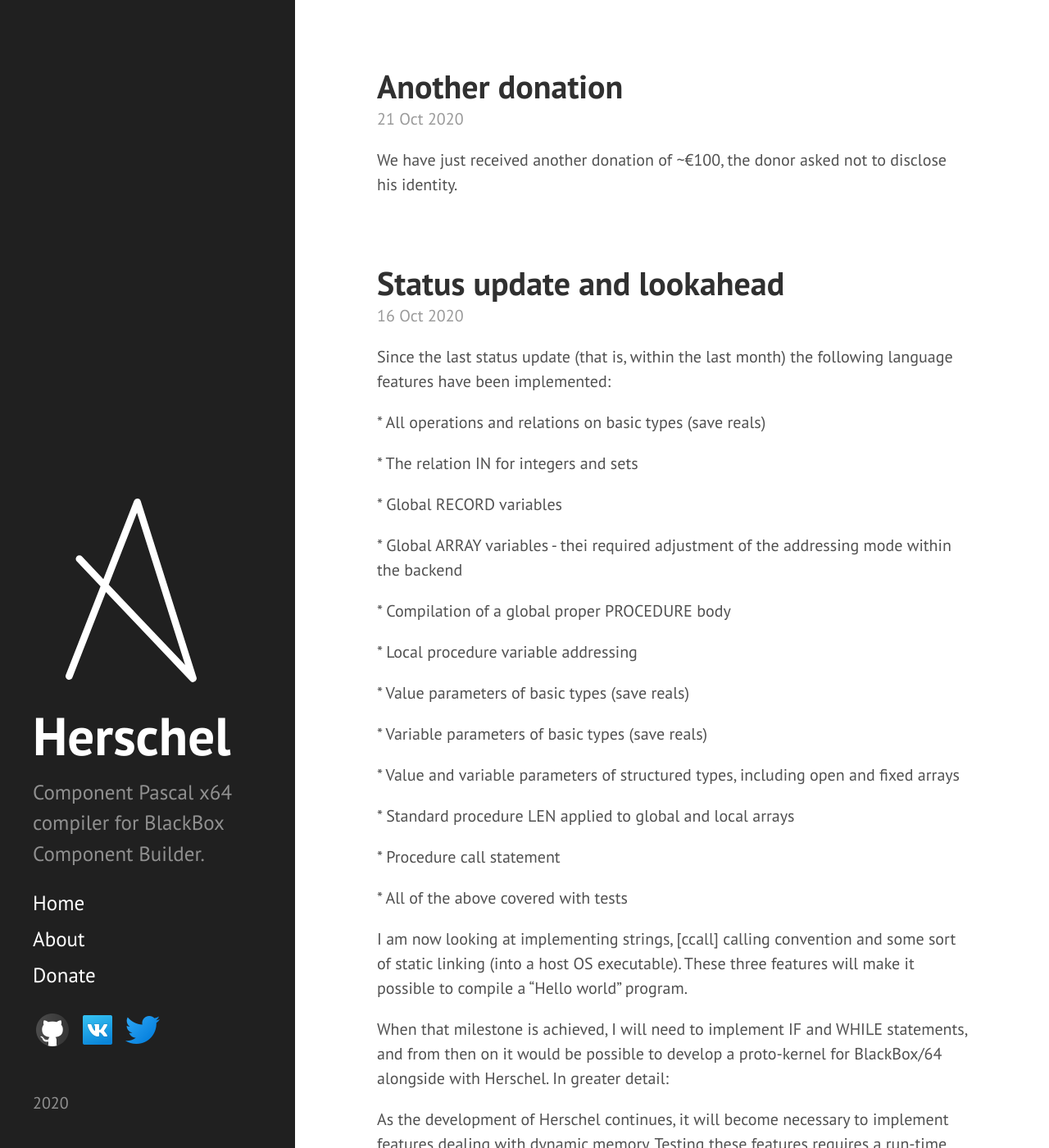
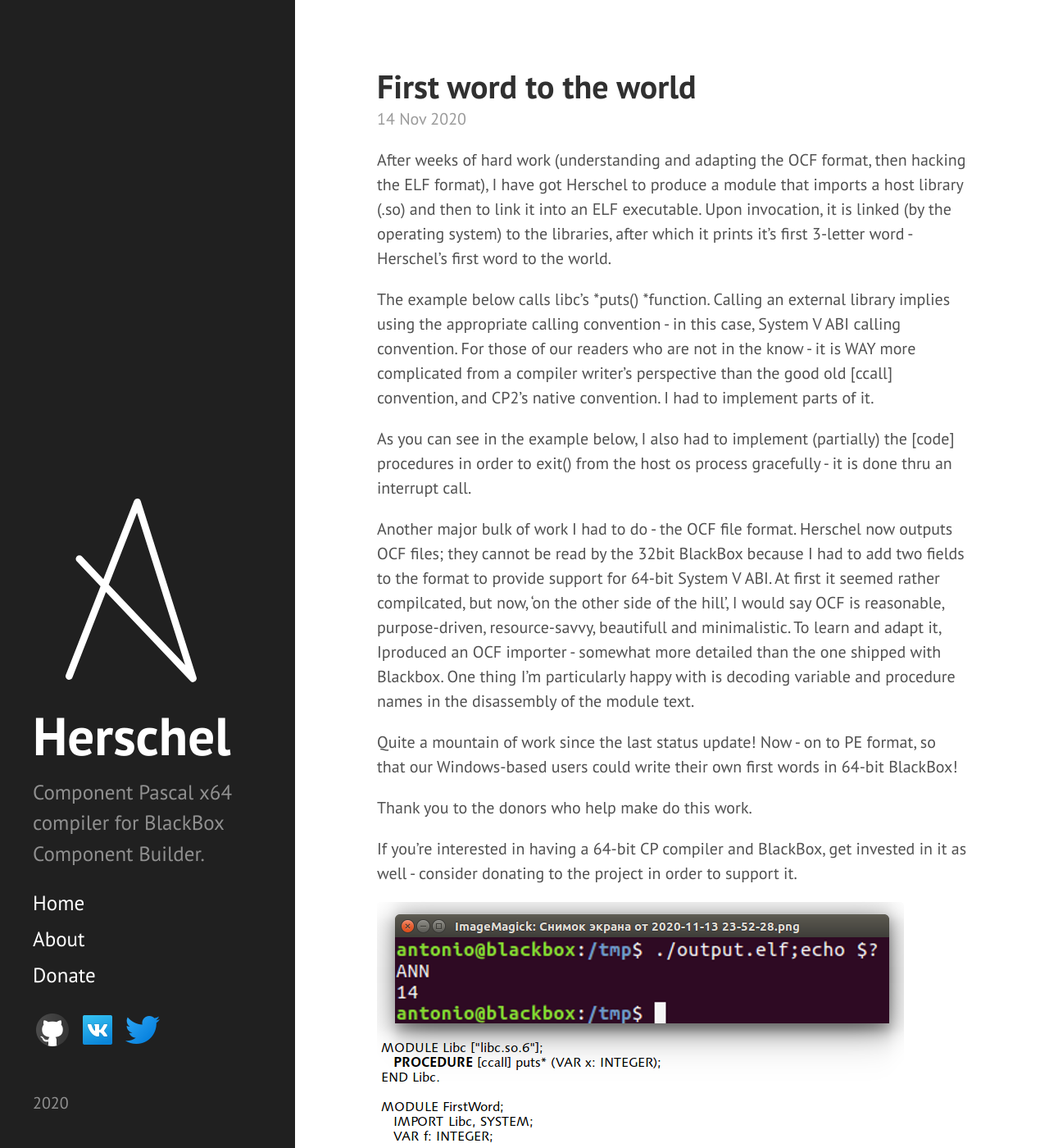
Before and after one commit to bbcb/bbcb.github.io, a Jekyll site: the page built from index.html, in a window 1280 px wide and 1400 px high. Shown: the whole window at 82% size. Built offline with Jekyll 4.4.1, drawn with Linux system fonts in a browser that asks for light colours; the list of posts is cut into pages by our own code; some of the changed text lies outside the part shown.

Commit message:
Update Nov 14: first word to the world!

```diff
--- /dev/null
+++ b/_posts/2020-11-14-post.md
@@ -0,0 +1,21 @@
+---
+layout: Post
+title: First word to the world
+---
+
+
+After weeks of hard work \(understanding and adapting the OCF format, then hacking the ELF format\), I have got Herschel to produce a module that imports a host library \(\.so\) and then to link it into an ELF executable\. Upon invocation, it is linked \(by the operating system\) to the libraries, after which it prints it's first 3\-letter word \- Herschel's first word to the world\.
+
+The example below calls libc's *puts\(\) *function\. Calling an external library implies using the appropriate calling convention \- in this case, System V ABI calling convention\. For those of our readers who are not in the know \- it is WAY more complicated from a compiler writer's perspective than the good old \[ccall\] convention, and CP2's native convention\. I had to implement parts of it\.
+
+As you can see in the example below, I also had to implement \(partially\) the \[code\] procedures in order to exit\(\) from the host os process gracefully \- it is done thru an interrupt call\.
+
+Another major bulk of work I had to do \- the OCF file format\. Herschel now outputs OCF files; they cannot be read by the 32bit BlackBox because I had to add two fields to the format to provide support for 64\-bit System V ABI\. At first it seemed rather compilcated, but now, 'on the other side of the hill', I would say OCF is reasonable, purpose\-driven, resource\-savvy, beautifull and minimalistic\. To learn and adapt it, Iproduced an OCF importer \- somewhat more detailed than the one shipped with Blackbox\. One thing I'm particularly happy with is decoding variable and procedure names in the disassembly of the module text\.
+
+Quite a mountain of work since the last status update\! Now \- on to PE format, so that our Windows\-based users could write their own first words in 64\-bit BlackBox\!
+
+Thank you to the donors who help make do this work\.
+
+If you're interested in having a 64\-bit CP compiler and BlackBox, get invested in it as well \- consider donating to the project in order to support it\.
+
+![](/img/20201114.png)
```
Also changed, not shown: _posts/2020-10-16-post.md (+1 -1 lines), _posts/2020-10-21-post.md (+1 -1 lines), img/20201114.png (added).
